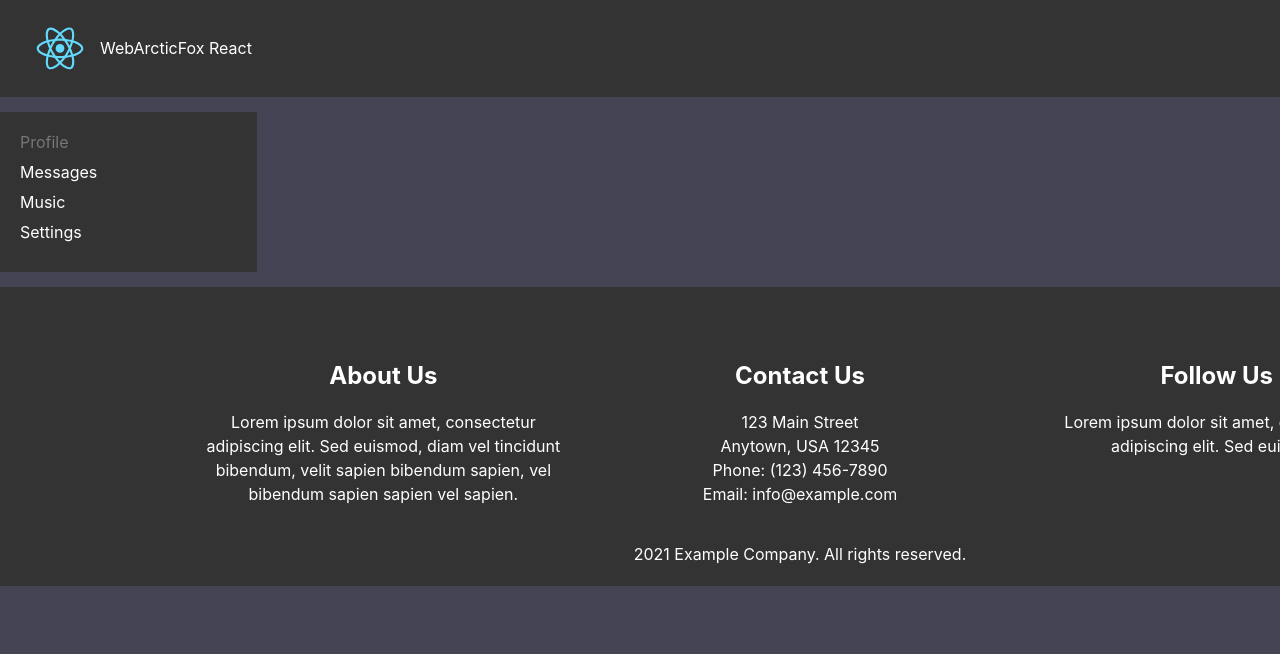
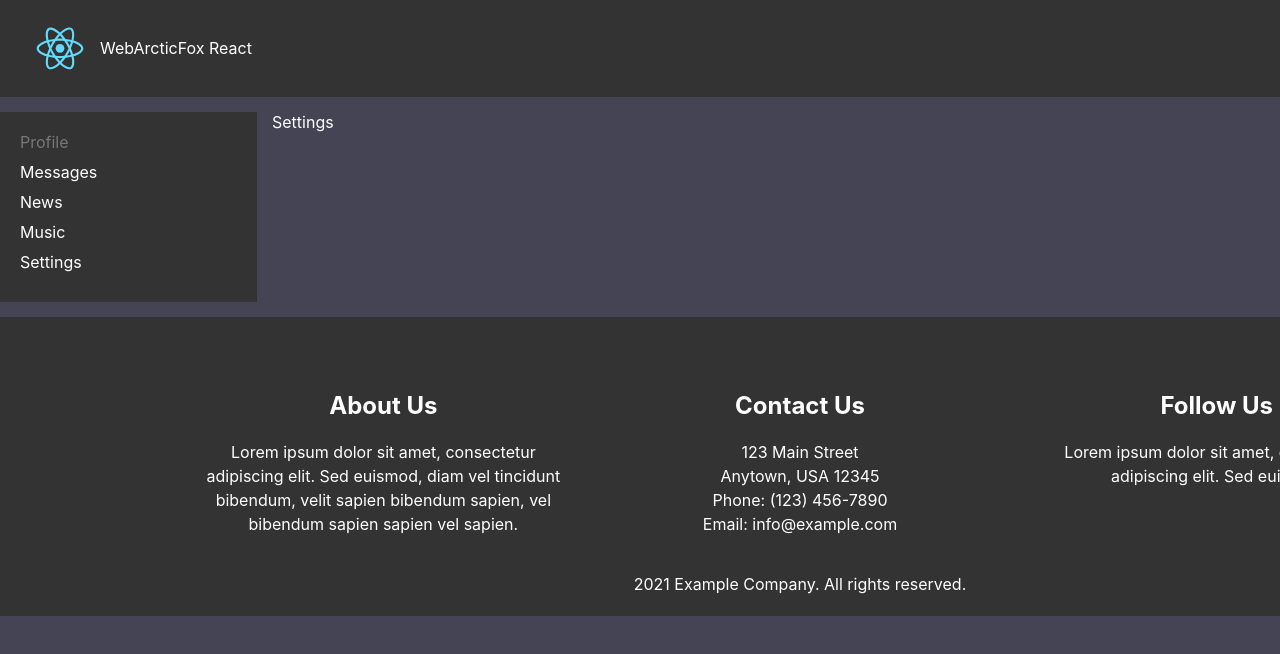
Before and after one commit to alexkrvch/ReactJSSocial, a React (Create React App) app: page /settings in a window 1280 px wide. Shown: the top 654 px of the page. Built offline with nearby package versions, Linux system fonts and the light colour scheme.

Commit message:
Lesson-19 home work

```diff
--- a/src/components/Content/Content.jsx
+++ b/src/components/Content/Content.jsx
@@ -1,7 +1,10 @@
 import s from './Content.module.css'
+import {Route, Routes} from "react-router-dom";
 import Profile from "./Profile/Profile";
 import Messages from "./Messages/Messages";
-import {Route, Routes} from "react-router-dom";
+import News from "./News/News";
+import Music from "./Music/Music";
+import Settings from "./Settings/Settings";
 
 const Content = () => {
     return (
@@ -9,6 +12,9 @@ const Content = () => {
             <Routes>
                 <Route path='/profile' element={<Profile />} />
                 <Route path='/messages' element={<Messages />} />
+                <Route path='/news' element={<News />} />
+                <Route path='/music' element={<Music />} />
+                <Route path='/settings' element={<Settings />} />
             </Routes>
         </div>
     );
--- /dev/null
+++ b/src/components/Content/Music/Music.jsx
@@ -0,0 +1,11 @@
+import s from './Music.module.css'
+
+const Music = () => {
+    return (
+        <div className={s.music_content}>
+            Music
+        </div>
+    );
+}
+
+export default Music;
--- /dev/null
+++ b/src/components/Content/Music/Music.module.css
@@ -0,0 +1,7 @@
+.music_content {
+    text-align: left;
+    display: flex;
+    align-items: start;
+    justify-content: space-between;
+    width: 100%;
+}
--- /dev/null
+++ b/src/components/Content/News/News.jsx
@@ -0,0 +1,11 @@
+import s from './News.module.css'
+
+const News = () => {
+    return (
+        <div className={s.news_content}>
+            News
+        </div>
+    );
+}
+
+export default News;
--- /dev/null
+++ b/src/components/Content/News/News.module.css
@@ -0,0 +1,7 @@
+.news_content {
+    text-align: left;
+    display: flex;
+    align-items: start;
+    justify-content: space-between;
+    width: 100%;
+}
--- /dev/null
+++ b/src/components/Content/Settings/Settings.jsx
@@ -0,0 +1,11 @@
+import s from './Settings.module.css'
+
+const Settings = () => {
+    return (
+        <div className={s.settings_content}>
+            Settings
+        </div>
+    );
+}
+
+export default Settings;
--- /dev/null
+++ b/src/components/Content/Settings/Settings.module.css
@@ -0,0 +1,7 @@
+.settings_content {
+    text-align: left;
+    display: flex;
+    align-items: start;
+    justify-content: space-between;
+    width: 100%;
+}
--- a/src/components/Nav/Nav.jsx
+++ b/src/components/Nav/Nav.jsx
@@ -8,6 +8,7 @@ const Nav = () => {
                 <ul className={s.sidebar_menu}>
                     <li className={`${s.menu_item} ${s.menu_active}`}><Link to="/profile">Profile</Link></li>
                     <li className={s.menu_item}><Link to="/messages">Messages</Link></li>
+                    <li className={s.menu_item}><Link to="/news">News</Link></li>
                     <li className={s.menu_item}><Link to="/music">Music</Link></li>
                     <li className={s.menu_item}><Link to="/settings">Settings</Link></li>
                 </ul>
```
